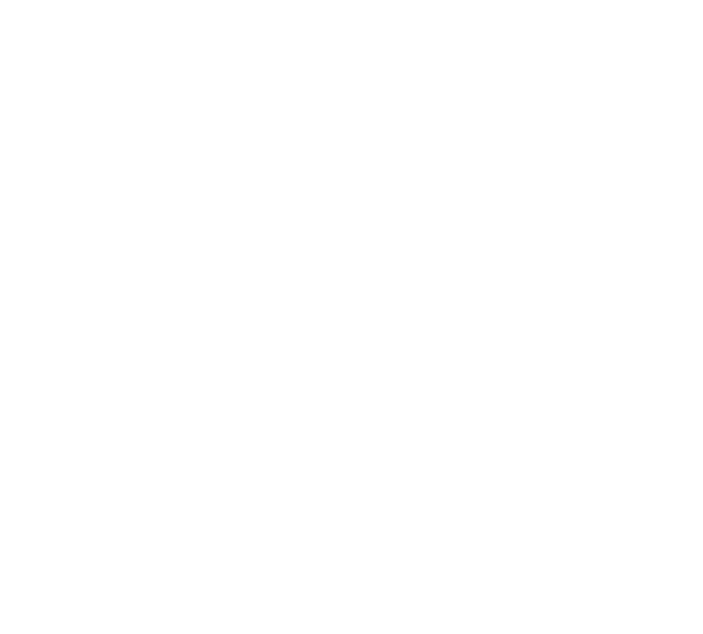
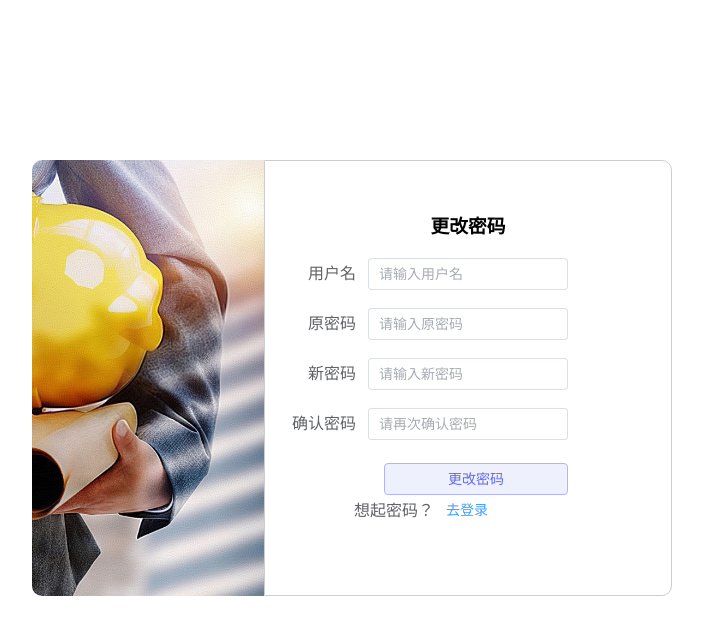
Before and after one commit to suixin126/aiInterlocutionSys, a Vue app: page /#/resetPassword in a window 1280 px wide. Before the commit this address had no page. Shown: the top 634 px of the page, without its empty margins (288-991 px from the left). Built offline with nearby package versions, Linux system fonts and the light colour scheme.

Commit message:
resetpassword

```diff
--- a/src/router/index.js
+++ b/src/router/index.js
@@ -3,11 +3,16 @@
 
 
 const routes = [
-    {
-        path:'/login',
-        name:'login',
-        component: () => import('@/views/login/Login.vue')
-    }
+  {
+    path: '/login',
+    name: 'login',
+    component: () => import('@/views/login/Login.vue')
+  },
+  {
+    path: '/resetPassword',
+    name: 'resetPassword',
+    component: () => import('@/views/resetpassword/ResetPassword.vue')
+  }
 ]
 
 const router = createRouter({
--- /dev/null
+++ b/src/views/resetpassword/Resetpassword.vue
@@ -0,0 +1,104 @@
+<template>
+  <div class="container" id="container">
+    <div class="left_container">
+    </div>
+    <div class="right_container">
+      <h3 style="margin-bottom: 20px;">更改密码</h3>
+      <div class="input_container">
+        <el-form-item label="用户名" prop="pass">
+          <el-input v-model="input" class="password_input" placeholder="请输入用户名" show-password />
+        </el-form-item>
+      </div>
+      <div class="input_container">
+        <el-form-item label="原密码" prop="pass">
+          <el-input v-model="input" type="password" class="password_input" placeholder="请输入原密码" show-password />
+        </el-form-item>
+      </div>
+      <div class="input_container">
+        <el-form-item label="新密码" prop="pass">
+          <el-input v-model="input" type="password" class="password_input" placeholder="请输入新密码" show-password />
+        </el-form-item>
+      </div>
+      <div class="input_container">
+        <el-form-item label="确认密码" prop="pass">
+          <el-input v-model="input" type="password" class="password_input" placeholder="请再次确认密码" show-password />
+        </el-form-item>
+      </div>
+      <el-button color="#626aef" :dark="isDark" class="button" plain>更改密码</el-button>
+      <div class="remeberpassword">
+        <el-form-item label="想起密码？" prop="pass">
+          <el-link type="primary">去登录</el-link>
+        </el-form-item>
+
+      </div>
+    </div>
+
+  </div>
+</template>
+
+<script setup>
+import { ref } from 'vue'
+const input = ref('')
+</script>
+
+<style scoped>
+body {
+  margin: 0;
+  padding: 0;
+}
+
+.container {
+  width: 50%;
+  display: flex;
+  justify-content: center;
+  text-align: center;
+  margin: 20vh auto;
+  border-radius: 10px;
+
+}
+
+.left_container {
+  width: 40%;
+  background-image: url(../resetpassword/image/img_1.jpg);
+  background-size: cover;
+  background-position: center;
+  border-radius: 10px 0px 0px 10px;
+}
+
+
+.right_container {
+  padding: 50px 0px;
+  display: flex;
+  flex-direction: column;
+  width: 70%;
+  height: 100%;
+  justify-content: center;
+  border-color: #cdcdcd;
+  border-style: solid;
+  border-width: 0.1px;
+  border-radius: 0px 10px 10px 0px;
+}
+
+.input_container {
+  margin-left: auto;
+  margin-right: calc(50% - 100px);
+}
+
+.password_input {
+  width: 200px;
+  size: large;
+}
+
+.button {
+  width: calc(70% - 100px);
+  margin-top: 5px;
+  margin-left: auto;
+  margin-right: calc(50% - 100px);
+}
+
+.remeberpassword {
+  display: flex;
+  margin-left: auto;
+  margin-right: calc(50% - 20px);
+}
+</style>
```
Also changed, not shown: src/views/resetpassword/image/img_1.jpg (added).
